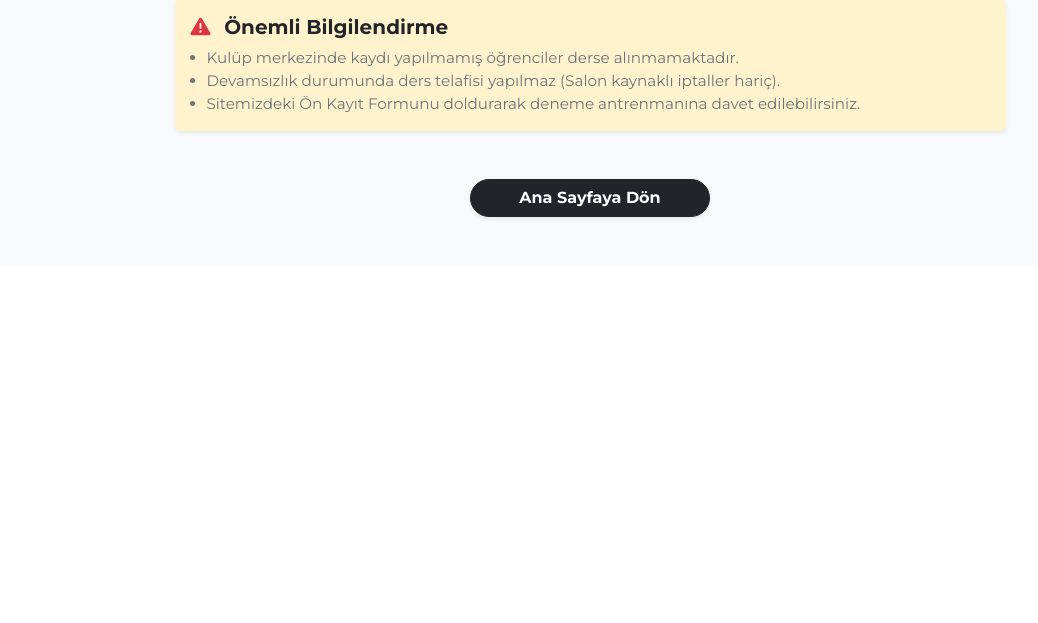
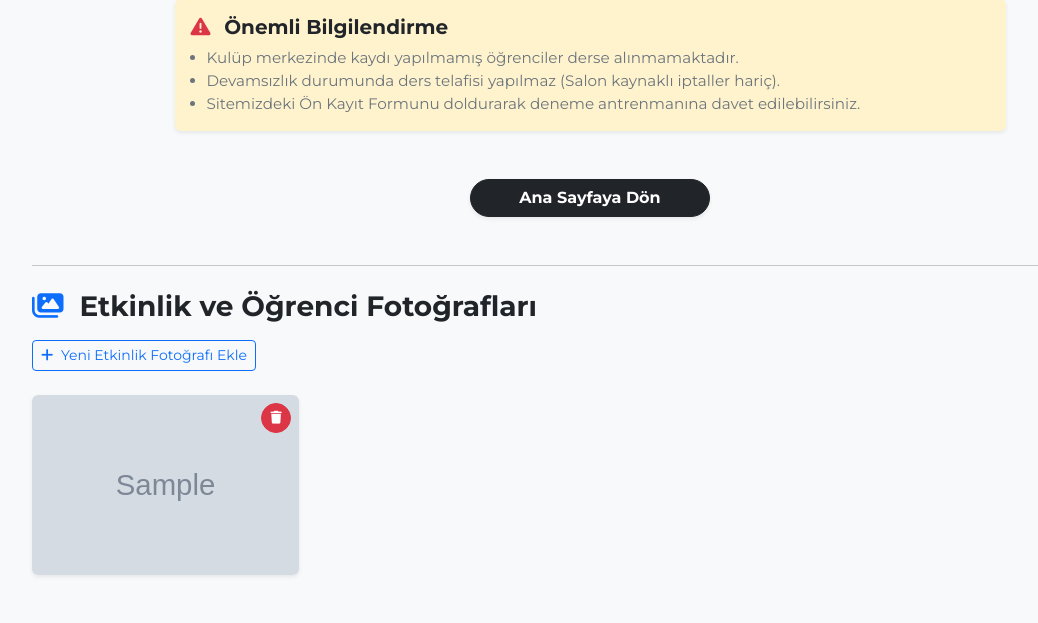
Before and after one commit to novartgymnastics/Novart, a Flask app: template templates/brans_detay.html in a window 1280 px wide. Shown: the part 1102-1725 px from the top of the page, without its empty margins (50-1088 px from the left). Before the commit the page ends 1322 px from the top, so only its background shows below. Run offline with Flask 3, Linux system fonts and the light colour scheme; tables that the repository leaves empty hold one stand-in row (values such as "Sample post"); the template is opened without the code that fills it: values that come from a table or form of the project are taken from there, most other values are stand-ins (such as "Sample title", 1, 10 or a date in 2020); grey boxes marked "Sample" are stand-in pictures.

Commit message:
Update brans_detay.html

```diff
--- a/templates/brans_detay.html
+++ b/templates/brans_detay.html
@@ -172,6 +172,38 @@
         </div>
       </div>
     </div>
+    <!-- ETKİNLİK FOTOĞRAFLARI / GALERİ BÖLÜMÜ -->
+<div class="container mt-5 mb-5">
+    <hr class="mb-4">
+    <h3 class="fw-bold text-dark mb-3"><i class="fa-solid fa-images text-primary me-2"></i> Etkinlik ve Öğrenci Fotoğrafları</h3>
+
+    <!-- Fotoğraf Yükleme Alanı (Yönetici için) -->
+    <div class="mb-4">
+        <button type="button" class="btn btn-outline-primary btn-sm" onclick="document.getElementById('etkinlik-dosya-input').click();">
+            <i class="fa-solid fa-plus me-1"></i> Yeni Etkinlik Fotoğrafı Ekle
+        </button>
+        <input type="file" id="etkinlik-dosya-input" class="d-none" accept="image/*" onchange="etkinlikResmiYukle({{ brans.id }}, this)">
+    </div>
+
+    <!-- Fotoğrafların Listeleneceği Galeri Alanı -->
+    <div class="row g-3" id="etkinlik-galerisi">
+        {% if etkinlik_fotograflari %}
+            {% for foto in etkinlik_fotograflari %}
+                <div class="col-6 col-md-4 col-lg-3" id="foto-kart-{{ foto.id }}">
+                    <div class="card border-0 shadow-sm overflow-hidden h-100 position-relative">
+                        <img src="{{ foto.fotograf_url }}" class="w-100" style="height: 180px; object-fit: cover;" alt="Etkinlik Fotoğrafı">
+                        <!-- Silme Butonu -->
+                        <button class="btn btn-danger btn-sm position-absolute top-0 end-0 m-2 rounded-circle" style="width: 30px; height: 30px; padding: 0;" onclick="etkinlikFotoSil({{ foto.id }})" title="Fotoğrafı Sil">
+                            <i class="fa-solid fa-trash" style="font-size: 0.8rem;"></i>
+                        </button>
+                    </div>
+                </div>
+            {% endfor %}
+        {% else %}
+            <p class="text-muted" id="bos-galeri-mesaji">Bu branş için henüz etkinlik fotoğrafı eklenmemiş.</p>
+        {% endif %}
+    </div>
+</div>
 
 
     <!-- Bootstrap JS (Modal'ın çalışması için gerekli) -->
```
